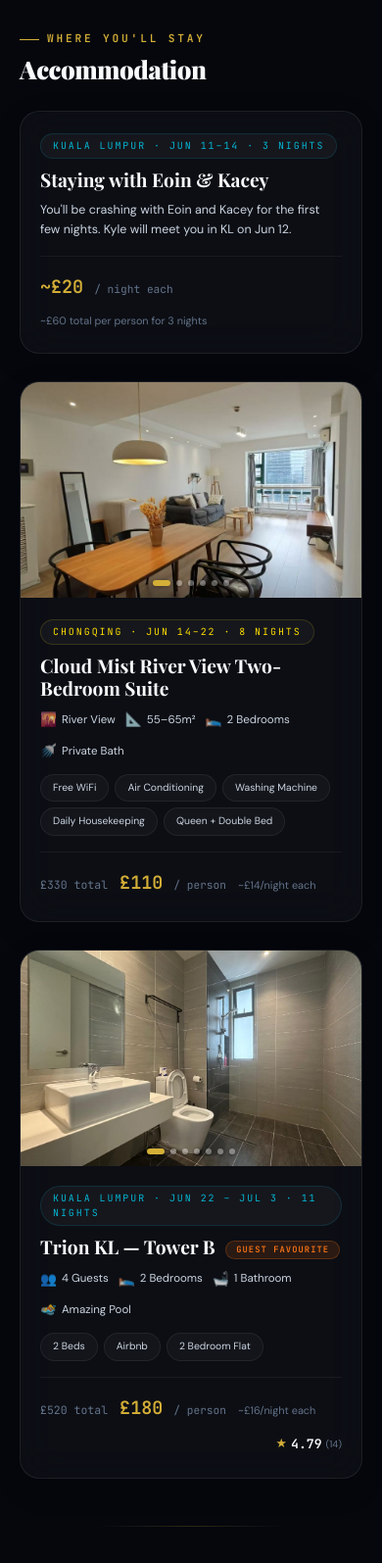
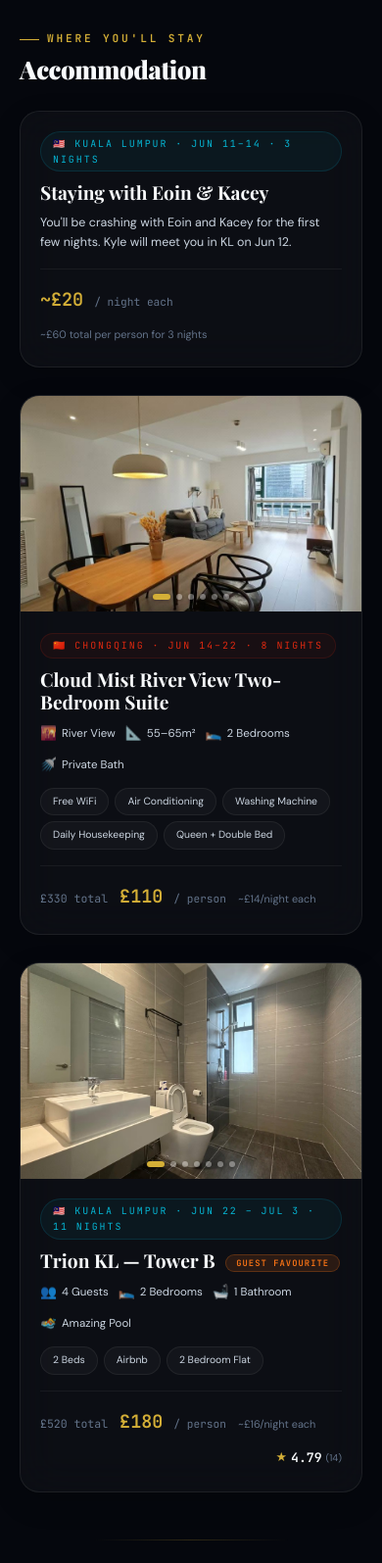
Before and after one commit to KyleziNho/kl-trip-2026, a plain HTML site: page index.html in a window 390 px wide. Shown: the part 2700-4295 px from the top of the page at 98% size. Drawn offline with nearby package versions, Linux system fonts and the light colour scheme; a web font is replaced by a local one.

Commit message:
Fix scroll centering, update footer, add flags to accom pills
- Remove "See you in KL" tagline from footer
- Update footer note re: transport to/from London
- Fix hero scroll indicator centering on mobile (left:0;right:0 instead of left:50%+transform)
- Add Malaysia/China flags to accommodation location pills
- Use country-coloured backgrounds on accom pills (teal for MY, red for CN)

Co-Authored-By: Claude Opus 4.6 <noreply@anthropic.com>

```diff
--- a/index.html
+++ b/index.html
@@ -168,7 +168,7 @@ section{scroll-margin-top:20px}
 }
 
 .hero-scroll{
-  position:absolute;bottom:2.5rem;left:50%;transform:translateX(-50%);
+  position:absolute;bottom:2.5rem;left:0;right:0;
   display:flex;flex-direction:column;align-items:center;gap:.4rem;
   color:var(--text-muted);font-size:.6rem;letter-spacing:.2em;text-transform:uppercase;
   font-family:'JetBrains Mono',monospace;
@@ -366,8 +366,8 @@ section{scroll-margin-top:20px}
   text-transform:uppercase;display:inline-block;padding:4px 12px;
   border-radius:100px;background:rgba(255,255,255,0.04);
 }
-.accom-location.kl{color:var(--accent-teal);border:1px solid rgba(6,182,212,0.15)}
-.accom-location.cq{color:var(--china-gold);border:1px solid rgba(255,222,0,0.15)}
+.accom-location.kl{color:var(--accent-teal);border:1px solid rgba(6,182,212,0.15);background:rgba(6,182,212,0.06)}
+.accom-location.cq{color:var(--china-red);border:1px solid rgba(222,41,16,0.15);background:rgba(222,41,16,0.06)}
 .accom-name{
   font-family:'Playfair Display',serif;font-size:clamp(1.2rem,3.5vw,1.7rem);
   font-weight:700;margin:10px 0;line-height:1.2;
@@ -910,7 +910,7 @@ section{scroll-margin-top:20px}
     <!-- Eoin & Kacey -->
     <div class="accom-card fade-in delay-2">
       <div class="accom-info">
-        <div class="accom-location kl">Kuala Lumpur &middot; Jun 11–14 &middot; 3 Nights</div>
+        <div class="accom-location kl">&#127474;&#127486; Kuala Lumpur &middot; Jun 11–14 &middot; 3 Nights</div>
         <div class="accom-name">Staying with Eoin &amp; Kacey</div>
         <p style="font-size:.78rem;color:var(--text-secondary);line-height:1.6;margin-bottom:1rem">
           You'll be crashing with Eoin and Kacey for the first few nights. Kyle will meet you in KL on Jun 12.
@@ -938,7 +938,7 @@ section{scroll-margin-top:20px}
         <div class="carousel-dots"></div>
       </div>
       <div class="accom-info">
-        <div class="accom-location cq">Chongqing &middot; Jun 14–22 &middot; 8 Nights</div>
+        <div class="accom-location cq">&#127464;&#127475; Chongqing &middot; Jun 14–22 &middot; 8 Nights</div>
         <div class="accom-name">Cloud Mist River View Two-Bedroom Suite</div>
         <div class="accom-meta">
           <div class="accom-meta-item"><span class="accom-meta-icon">&#127751;</span> River View</div>
@@ -978,7 +978,7 @@ section{scroll-margin-top:20px}
         <div class="carousel-dots"></div>
       </div>
       <div class="accom-info">
-        <div class="accom-location kl">Kuala Lumpur &middot; Jun 22 – Jul 3 &middot; 11 Nights</div>
+        <div class="accom-location kl">&#127474;&#127486; Kuala Lumpur &middot; Jun 22 – Jul 3 &middot; 11 Nights</div>
         <div class="accom-name">
           Trion KL — Tower B
           <span class="accom-badge badge-favourite">Guest Favourite</span>
@@ -1155,8 +1155,7 @@ section{scroll-margin-top:20px}
 
 <footer class="footer">
   <div class="container">
-    <div class="footer-tagline">See you in KL.</div>
-    <p class="footer-note">Prices are estimates and may vary &middot; All costs in GBP (&pound;) &middot; Jun–Jul 2026</p>
+    <p class="footer-note">This doesn't include transport to and back from London &middot; All costs in GBP (&pound;) &middot; Jun–Jul 2026</p>
   </div>
 </footer>
 
```
